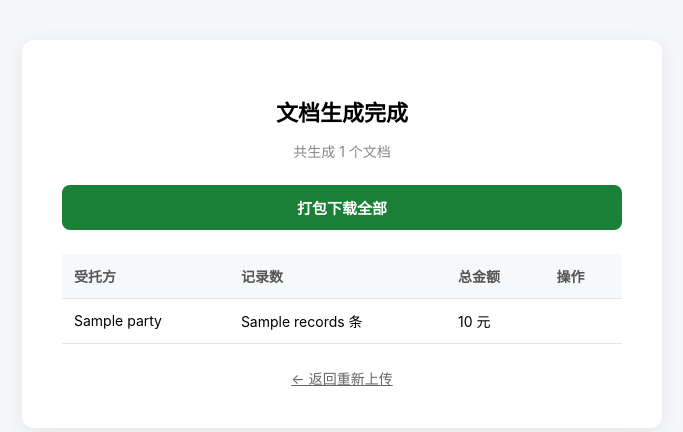
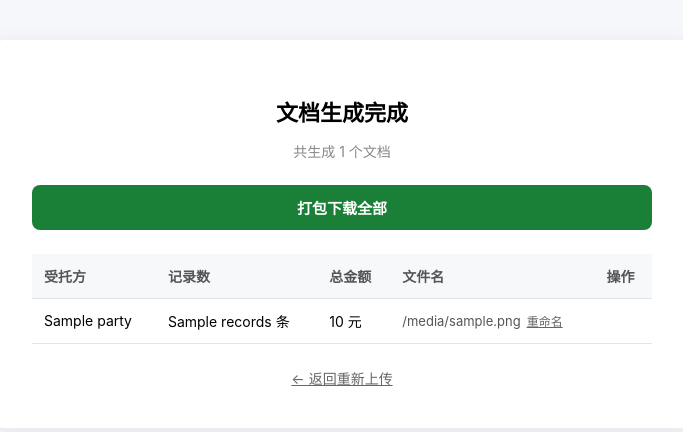
Before and after one commit to PhilisterD/invoice-filler, a Flask app: template templates/result.html in a window 1280 px wide. Shown: the top 432 px of the page, without its empty margins (298-981 px from the left). Run offline with Flask 3, Linux system fonts and the light colour scheme; the template is opened without the code that fills it: most values are stand-ins (such as "Sample title", 1, 10 or a date in 2020).

Commit message:
feat: remove yellow highlights and add filename editing
- Remove all yellow highlight backgrounds from generated Word docs
- Add rename functionality on result page with inline editing
- Restore set_cell_text function that was accidentally removed

Co-Authored-By: Claude Opus 4.6 <noreply@anthropic.com>

```diff
--- a/app.py
+++ b/app.py
@@ -98,6 +98,35 @@ def preview(filename):
         return '文件不存在', 404
     data = read_docx_data(path)
     return render_template('preview.html', filename=filename, data=data)
+
+
+@app.route('/rename/<filename>', methods=['POST'])
+def rename(filename):
+    path = os.path.join(OUTPUT_FOLDER, filename)
+    if not os.path.exists(path):
+        return '文件不存在', 404
+
+    new_name = request.form.get('new_name', '').strip()
+    if not new_name:
+        return '文件名不能为空', 400
+    if not new_name.lower().endswith('.docx'):
+        new_name += '.docx'
+
+    safe_name = re.sub(r'[\\/:*?"<>|]', '_', new_name)
+    new_path = os.path.join(OUTPUT_FOLDER, safe_name)
+
+    if os.path.exists(new_path) and new_path != path:
+        return '文件名已存在', 400
+
+    os.rename(path, new_path)
+
+    for r in results_cache:
+        if r['filename'] == filename:
+            r['filename'] = safe_name
+            r['path'] = new_path
+            break
+
+    return redirect(url_for('result'))
 
 
 @app.route('/edit/<filename>', methods=['GET', 'POST'])
--- a/templates/result.html
+++ b/templates/result.html
@@ -20,7 +20,7 @@
             padding: 40px;
             border-radius: 12px;
             box-shadow: 0 4px 20px rgba(0,0,0,0.08);
-            width: 640px;
+            width: 700px;
         }
         h1 {
             text-align: center;
@@ -81,6 +81,53 @@
             color: #cf222e;
             font-size: 13px;
         }
+        .filename-cell {
+            display: flex;
+            align-items: center;
+            gap: 6px;
+            flex-wrap: wrap;
+        }
+        .filename-text {
+            color: #555;
+            font-size: 13px;
+            max-width: 140px;
+            overflow: hidden;
+            text-overflow: ellipsis;
+            white-space: nowrap;
+        }
+        .rename-form {
+            display: none;
+            align-items: center;
+            gap: 6px;
+        }
+        .rename-form input {
+            width: 120px;
+            padding: 4px 8px;
+            border: 1px solid #d0d7de;
+            border-radius: 4px;
+            font-size: 13px;
+        }
+        .rename-form button {
+            padding: 4px 10px;
+            border: none;
+            border-radius: 4px;
+            font-size: 12px;
+            cursor: pointer;
+        }
+        .rename-form .btn-ok {
+            background: #0969da;
+            color: #fff;
+        }
+        .rename-form .btn-cancel {
+            background: #eaeef2;
+            color: #333;
+        }
+        .rename-link {
+            color: #666;
+            font-size: 12px;
+            cursor: pointer;
+            text-decoration: underline;
+        }
     </style>
 </head>
 <body>
@@ -93,6 +140,7 @@
                 <th>受托方</th>
                 <th>记录数</th>
                 <th>总金额</th>
+                <th>文件名</th>
                 <th>操作</th>
             </tr>
             {% for r in results %}
@@ -100,6 +148,17 @@
                 <td>{{ r.party }}</td>
                 <td>{{ r.records }} 条</td>
                 <td>{{ r.total }} 元</td>
+                <td>
+                    <div class="filename-cell" id="cell-{{ loop.index }}">
+                        <span class="filename-text" id="name-{{ loop.index }}">{{ r.filename }}</span>
+                        <span class="rename-link" onclick="showRename({{ loop.index }})">重命名</span>
+                        <form class="rename-form" id="form-{{ loop.index }}" action="/rename/{{ r.filename }}" method="post">
+                            <input type="text" name="new_name" value="{{ r.filename }}" required>
+                            <button type="submit" class="btn-ok">确认</button>
+                            <button type="button" class="btn-cancel" onclick="hideRename({{ loop.index }})">取消</button>
+                        </form>
+                    </div>
+                </td>
                 <td>
                     {% if r.path %}
                     <a href="/preview/{{ r.filename }}">预览</a>
@@ -114,5 +173,18 @@
         </table>
         <a href="/" class="back">← 返回重新上传</a>
     </div>
+
+    <script>
+        function showRename(index) {
+            document.getElementById('name-' + index).style.display = 'none';
+            document.querySelector('#cell-' + index + ' .rename-link').style.display = 'none';
+            document.getElementById('form-' + index).style.display = 'flex';
+        }
+        function hideRename(index) {
+            document.getElementById('name-' + index).style.display = 'inline';
+            document.querySelector('#cell-' + index + ' .rename-link').style.display = 'inline';
+            document.getElementById('form-' + index).style.display = 'none';
+        }
+    </script>
 </body>
 </html>
```
Also changed, not shown: filler.py (+34 -19 lines).
